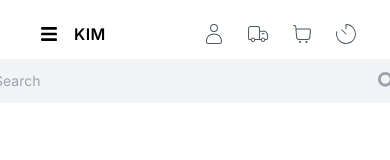
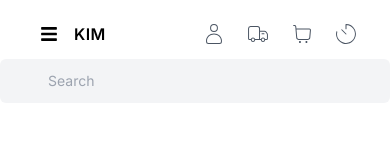
Before and after one commit to snrtn/ecommerce, a Next.js app in the folder ecommerce.front/: page /user in a window 390 px wide. Shown: the top 160 px of the page. Built offline with nearby package versions, Linux system fonts and the light colour scheme.

Commit message:
commit 19.07.2024

```diff
--- a/ecommerce.front/src/components/app/user/Sidebar.tsx
+++ b/ecommerce.front/src/components/app/user/Sidebar.tsx
@@ -31,9 +31,7 @@ const Sidebar: React.FC<SidebarProps> = ({
       <div className="mb-6 flex w-full flex-col items-start justify-center px-3 md:items-center md:px-0">
         <button
           onClick={() => setActiveSection("default")}
-          className={
-            "w-full flex-col items-start justify-center px-3 md:items-center md:px-0"
-          }
+          className={"w-full flex-col items-center justify-center px-3 md:px-0"}
         >
           <FaUser className="mb-2 mr-2 hidden text-lg md:inline-block" />
           <p className="text-md mr-2 font-medium md:text-sm">Profiles</p>
--- a/ecommerce.front/src/components/navigations/NavSearchBar.tsx
+++ b/ecommerce.front/src/components/navigations/NavSearchBar.tsx
@@ -2,7 +2,7 @@
 
 import { useState, useEffect } from "react";
 import { useRouter } from "next/navigation";
-import { FaSearch } from "react-icons/fa";
+import { CiSearch } from "react-icons/ci";
 import { RiDeleteBack2Fill } from "react-icons/ri";
 import navSearchBar from "./navSearchBar.styles";
 import { fetchedSuggestions } from "./navSearchBar.data";
@@ -135,11 +135,11 @@ const NavSearchBar = () => {
             className={navSearchBar.clearButton}
             onClick={handleClear}
           >
-            <RiDeleteBack2Fill className="mr-3 text-2xl text-black" />
+            <RiDeleteBack2Fill className="mr-3 text-xl text-black" />
           </button>
         )}
         <button className={navSearchBar.searchButton}>
-          <FaSearch className="text-lg text-gray-400" />
+          <CiSearch className="hidden text-2xl text-gray-400 md:flex" />
         </button>
       </form>
       {showDropdown && (
--- a/ecommerce.front/src/components/navigations/navSearchBar.styles.ts
+++ b/ecommerce.front/src/components/navigations/navSearchBar.styles.ts
@@ -1,15 +1,16 @@
 const navSearchBar = {
-  container: "w-full flex justify-center box-sizing",
+  container: "w-[100vw]  overflow-y-auto md:w-full flex justify-center ",
   form: "flex items-center justify-center gap-0 md:gap-4 bg-gray-100 py-3 px-4 rounded-md w-full",
-  input: "flex w-96 bg-transparent outline-none text-sm md:text-md !box-border",
+  input:
+    "flex w-full px-8 md:px-0 md:w-96 bg-transparent outline-none text-sm md:text-md ",
   clearButton: "cursor-pointer",
   searchButton: "cursor-pointer",
   dropdown:
-    "absolute left-0 right-0 top-28 md:top-20 py-4 px-4 md:px-8 lg:px-16 xl:px-32 2xl:px-64 bg-white text-sm z-20 shadow-lg",
-  suggestionsContainer: "my-2",
+    "absolute pb-16 md:pb-10 left-0 right-0 top-28 md:top-20 py-4 px-4 md:px-8 lg:px-16 xl:px-32 2xl:px-64 bg-white text-sm z-20 shadow-lg",
+  suggestionsContainer: "pb-4",
   categoryTitle: "font-semibold text-lg py-4 px-5",
   categoryLink: "hover:underline",
-  suggestionList: "max-h-60 overflow-y-auto",
+  suggestionList: "max-h-40 md:max-h-60 overflow-y-auto",
   suggestionItem:
     "flex items-center gap-4 px-6 py-4 hover:bg-gray-100 cursor-pointer",
   suggestionImage: "w-20 h-20 object-cover",
```
